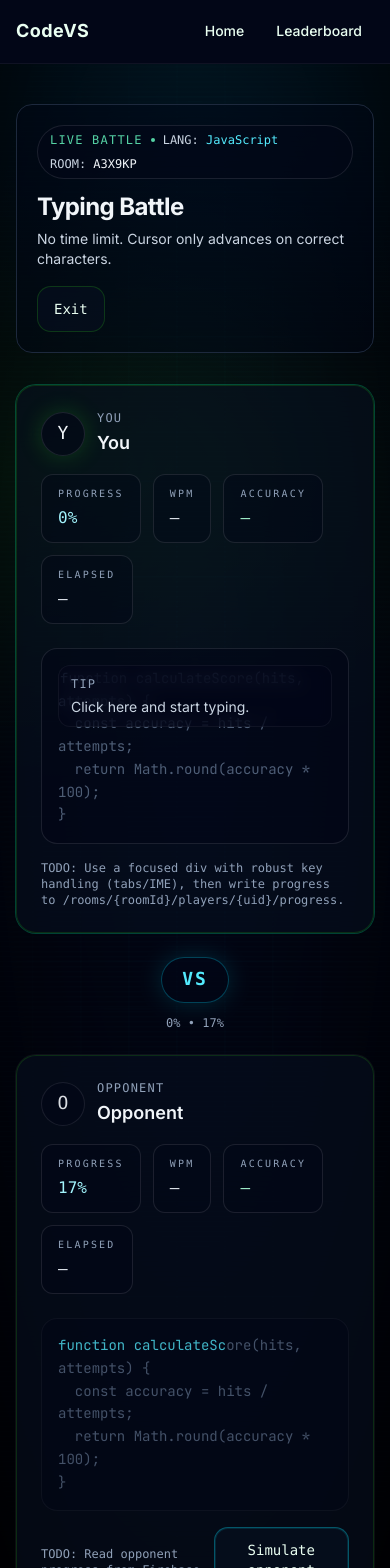
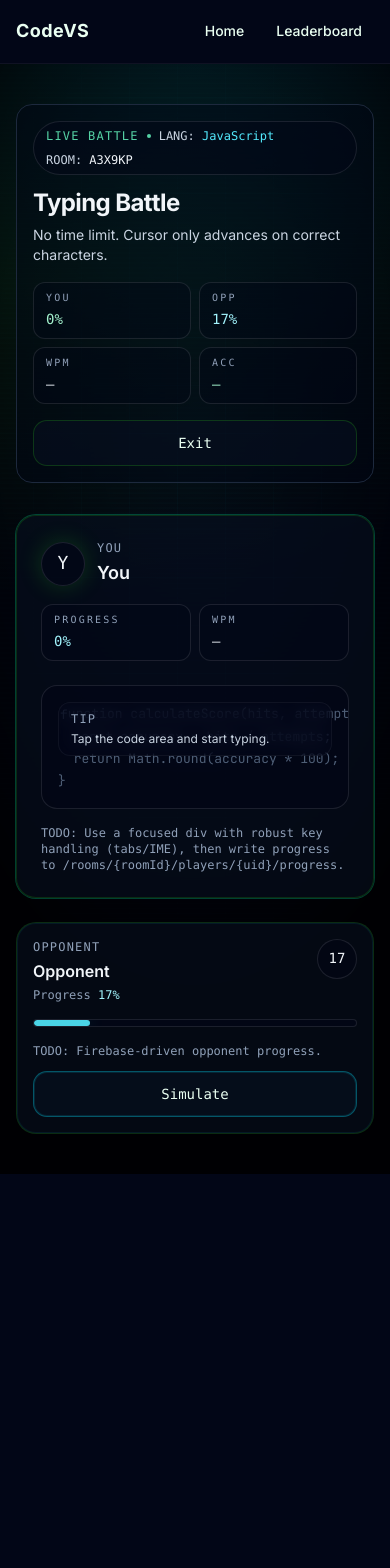
Before and after one commit to narukami00/CodeVS, a React (Vite) app in the folder codevs/: page /game in a window 390 px wide. Shown: the top 1568 px of the page. After the commit the page ends 1174 px from the top, so only its background shows below. Built offline with nearby package versions, Linux system fonts and the light colour scheme; no server answers.

Commit message:
SCRUM-29 feat: improve mobile responsiveness

```diff
--- a/codevs/src/pages/Game.jsx
+++ b/codevs/src/pages/Game.jsx
@@ -43,11 +43,11 @@ function StatPill({ label, value, tone = 'neutral' }) {
         : 'border-white/10 text-slate-200'
 
   return (
-    <div className="rounded-xl border border-white/10 bg-slate-950/40 px-4 py-3">
+    <div className="rounded-xl border border-white/10 bg-slate-950/40 px-3 py-2 sm:px-4 sm:py-3">
       <div className="font-mono text-[10px] tracking-[0.22em] text-slate-400">
         {label}
       </div>
-      <div className={['mt-1 font-mono text-base', toneClass].join(' ')}>
+      <div className={['mt-1 font-mono text-sm sm:text-base', toneClass].join(' ')}>
         {value}
       </div>
     </div>
@@ -89,9 +89,72 @@ function CodeGhostText({ snippet, mode, cursorIndex, charStates, progressIndex }
   }
 
   return (
-    <pre className="m-0 whitespace-pre-wrap break-words font-mono text-sm leading-relaxed">
+    <pre className="m-0 whitespace-pre font-mono text-[13px] leading-relaxed sm:text-sm">
       <code>{Array.from(snippet).map(renderChar)}</code>
     </pre>
+  )
+}
+
+function ProgressBar({ percent, tone = 'info' }) {
+  const clamped = clamp(percent, 0, 100)
+  const barTone =
+    tone === 'good'
+      ? 'bg-emerald-300/90 shadow-[0_0_18px_rgba(57,255,20,0.2)]'
+      : 'bg-cyan-300/90 shadow-[0_0_18px_rgba(0,229,255,0.2)]'
+
+  return (
+    <div className="h-2 w-full overflow-hidden rounded-full border border-white/10 bg-slate-950/60">
+      <div
+        className={['h-full rounded-full transition-[width] duration-300', barTone].join(' ')}
+        style={{ width: `${clamped}%` }}
+        aria-hidden="true"
+      />
+    </div>
+  )
+}
+
+function CompactOpponentCard({ player, progressPercent, onSimulateOpponent }) {
+  return (
+    <section className="cyber-card relative overflow-hidden p-4 sm:p-5" aria-label="Opponent progress">
+      <div
+        aria-hidden="true"
+        className="pointer-events-none absolute inset-0 opacity-0 transition-opacity duration-300 [background:radial-gradient(520px_240px_at_50%_0%,var(--color-secondary-soft),transparent_65%)] hover:opacity-100"
+      />
+
+      <div className="relative flex items-start justify-between gap-3">
+        <div>
+          <div className="font-mono text-xs tracking-widest text-slate-400">OPPONENT</div>
+          <div className="mt-1 text-base font-semibold text-slate-100">{player.username}</div>
+          <div className="mt-1 font-mono text-xs text-slate-400">
+            Progress <span className="text-cyan-200">{formatPercent(progressPercent)}</span>
+          </div>
+        </div>
+
+        <div
+          className="grid h-10 w-10 place-items-center rounded-full border border-white/10 bg-slate-950/45 font-mono text-sm text-slate-100"
+          aria-hidden="true"
+        >
+          {Math.round(progressPercent)}
+        </div>
+      </div>
+
+      <div className="relative mt-4">
+        <ProgressBar percent={progressPercent} tone="info" />
+      </div>
+
+      <div className="relative mt-4 flex flex-col gap-3 sm:flex-row sm:items-center sm:justify-between">
+        <div className="font-mono text-xs text-slate-400">
+          TODO: Firebase-driven opponent progress.
+        </div>
+        <button
+          type="button"
+          onClick={onSimulateOpponent}
+          className="cyber-button cyber-button-secondary w-full font-mono text-sm focus-visible:outline-none focus-visible:ring-2 focus-visible:ring-cyan-400/70 sm:w-auto"
+        >
+          Simulate
+        </button>
+      </div>
+    </section>
   )
 }
 
@@ -155,11 +218,15 @@ function PlayerPanel({
           </div>
         </div>
 
-        <div className="flex flex-wrap gap-3">
+        <div className="grid grid-cols-2 gap-2 sm:flex sm:flex-wrap sm:gap-3">
           <StatPill label="PROGRESS" value={formatPercent(progressPercent)} tone="info" />
           <StatPill label="WPM" value={wpm} tone="neutral" />
+          <div className="hidden sm:block">
             <StatPill label="ACCURACY" value={accuracy} tone="good" />
+          </div>
+          <div className="hidden sm:block">
             <StatPill label="ELAPSED" value={elapsed} tone="neutral" />
+          </div>
         </div>
       </header>
 
@@ -176,7 +243,7 @@ function PlayerPanel({
           onBlur={isOpponent ? undefined : onBlur}
           className={
             [
-              'relative rounded-2xl border bg-slate-950/45 p-4 sm:p-5',
+              'relative max-w-full overflow-auto rounded-2xl border bg-slate-950/45 p-4 sm:p-5',
               'outline-none transition',
               isOpponent
                 ? 'cursor-default border-white/5 opacity-85'
@@ -187,9 +254,9 @@ function PlayerPanel({
           }
         >
           {!isOpponent && !isFocused && cursorIndex === 0 ? (
-            <div className="pointer-events-none absolute inset-x-4 top-4 rounded-xl border border-white/5 bg-slate-950/60 px-3 py-2 text-sm text-slate-300 backdrop-blur sm:inset-x-5">
+            <div className="pointer-events-none absolute inset-x-4 top-4 rounded-xl border border-white/5 bg-slate-950/60 px-3 py-2 text-xs text-slate-300 backdrop-blur sm:inset-x-5 sm:text-sm">
               <span className="font-mono text-xs tracking-widest text-slate-400">TIP</span>
-              <div className="mt-1">Click here and start typing.</div>
+              <div className="mt-1">Tap the code area and start typing.</div>
             </div>
           ) : null}
 
@@ -390,7 +457,7 @@ function Game() {
 
       <div className="mx-auto min-h-[calc(100vh-4rem)] max-w-6xl px-4 py-10 sm:py-12">
         <div className="cyber-entrance">
-          <header className="flex flex-col gap-4 rounded-2xl border border-slate-800 bg-slate-950/40 p-5 backdrop-blur sm:flex-row sm:items-center sm:justify-between sm:p-6">
+          <header className="flex flex-col gap-4 rounded-2xl border border-slate-800 bg-slate-950/40 p-4 backdrop-blur sm:flex-row sm:items-center sm:justify-between sm:p-6">
             <div>
               <div className="inline-flex flex-wrap items-center gap-2 rounded-full border border-white/10 bg-slate-950/50 px-3 py-1.5">
                 <span className="font-mono text-xs tracking-widest text-emerald-300/90">
@@ -413,13 +480,24 @@ function Game() {
               <p className="mt-1.5 text-sm text-slate-300">
                 No time limit. Cursor only advances on correct characters.
               </p>
+
+              <div className="mt-4 grid gap-2 sm:hidden" aria-label="Mobile match bar">
+                <div className="grid grid-cols-2 gap-2">
+                  <StatPill label="YOU" value={formatPercent(currentProgressPercent)} tone="good" />
+                  <StatPill label="OPP" value={formatPercent(opponentProgressPercent)} tone="info" />
+                </div>
+                <div className="grid grid-cols-2 gap-2">
+                  <StatPill label="WPM" value={wpmValue} tone="neutral" />
+                  <StatPill label="ACC" value={accuracyValue} tone="good" />
+                </div>
+              </div>
             </div>
 
-            <div className="flex items-center gap-3">
+            <div className="flex w-full flex-col gap-3 sm:w-auto sm:flex-row sm:items-center">
               <button
                 type="button"
                 onClick={() => navigate('/lobby')}
-                className="cyber-button font-mono text-sm focus-visible:outline-none focus-visible:ring-2 focus-visible:ring-cyan-400/70"
+                className="cyber-button w-full font-mono text-sm focus-visible:outline-none focus-visible:ring-2 focus-visible:ring-cyan-400/70 sm:w-auto"
               >
                 Exit
               </button>
@@ -427,7 +505,7 @@ function Game() {
           </header>
 
           <div className="mx-auto mt-8 grid w-full max-w-6xl gap-6">
-            <div className="grid items-stretch gap-6 md:grid-cols-[1fr_auto_1fr]">
+            <div className="grid items-stretch gap-6 md:grid-cols-2 xl:grid-cols-[1fr_auto_1fr]">
               <PlayerPanel
                 side="current"
                 title="YOU"
@@ -449,7 +527,7 @@ function Game() {
                 opponentProgressIndex={opponentProgressIndex}
               />
 
-              <div className="flex items-center justify-center">
+              <div className="hidden items-center justify-center xl:flex">
                 <div className="flex flex-col items-center gap-3">
                   <div className="rounded-full border border-cyan-400/30 bg-slate-950/50 px-5 py-2 font-mono text-lg font-semibold tracking-widest text-cyan-300 shadow-[var(--shadow-glow-cyan)]">
                     VS
@@ -460,6 +538,7 @@ function Game() {
                 </div>
               </div>
 
+              <div className="hidden md:block">
                 <PlayerPanel
                   side="opponent"
                   title="OPPONENT"
@@ -482,8 +561,17 @@ function Game() {
                   onSimulateOpponent={handleSimulateOpponent}
                 />
               </div>
+            </div>
 
-            <section className="rounded-2xl border border-slate-800 bg-slate-950/40 p-6 backdrop-blur sm:p-7">
+            <div className="md:hidden">
+              <CompactOpponentCard
+                player={mockPlayers.opponent}
+                progressPercent={opponentProgressPercent}
+                onSimulateOpponent={handleSimulateOpponent}
+              />
+            </div>
+
+            <section className="hidden rounded-2xl border border-slate-800 bg-slate-950/40 p-6 backdrop-blur sm:p-7 md:block">
               <h2 className="font-mono text-base font-semibold tracking-wide text-slate-100">
                 ENGINE NOTES
               </h2>
--- a/codevs/src/pages/Leaderboard.jsx
+++ b/codevs/src/pages/Leaderboard.jsx
@@ -391,7 +391,7 @@ function Leaderboard() {
                 type="button"
                 onClick={handleRefresh}
                 disabled={isLoading}
-                className="cyber-button cyber-button-secondary font-mono text-sm focus-visible:outline-none focus-visible:ring-2 focus-visible:ring-cyan-400/70"
+                className="cyber-button cyber-button-secondary w-full font-mono text-sm focus-visible:outline-none focus-visible:ring-2 focus-visible:ring-cyan-400/70 sm:w-auto"
               >
                 {isLoading ? 'Syncing…' : 'Refresh'}
               </button>
--- a/codevs/src/pages/Result.jsx
+++ b/codevs/src/pages/Result.jsx
@@ -249,11 +249,11 @@ function Result() {
                   </p>
                 </div>
 
-                <div className="flex flex-wrap gap-3">
+                <div className="flex flex-col gap-3 sm:flex-row sm:flex-wrap">
                   <button
                     type="button"
                     onClick={() => navigate('/')}
-                    className="cyber-button cyber-button-primary font-mono text-sm focus-visible:outline-none focus-visible:ring-2 focus-visible:ring-cyan-400/70"
+                    className="cyber-button cyber-button-primary w-full font-mono text-sm focus-visible:outline-none focus-visible:ring-2 focus-visible:ring-cyan-400/70 sm:w-auto"
                   >
                     Back to Home
                   </button>
@@ -262,7 +262,7 @@ function Result() {
                     <button
                       type="button"
                       onClick={handleRematch}
-                      className="cyber-button cyber-button-secondary font-mono text-sm focus-visible:outline-none focus-visible:ring-2 focus-visible:ring-cyan-400/70"
+                      className="cyber-button cyber-button-secondary w-full font-mono text-sm focus-visible:outline-none focus-visible:ring-2 focus-visible:ring-cyan-400/70 sm:w-auto"
                     >
                       Request Rematch
                     </button>
```
Lines whose indentation alone changed are shown as unchanged.
